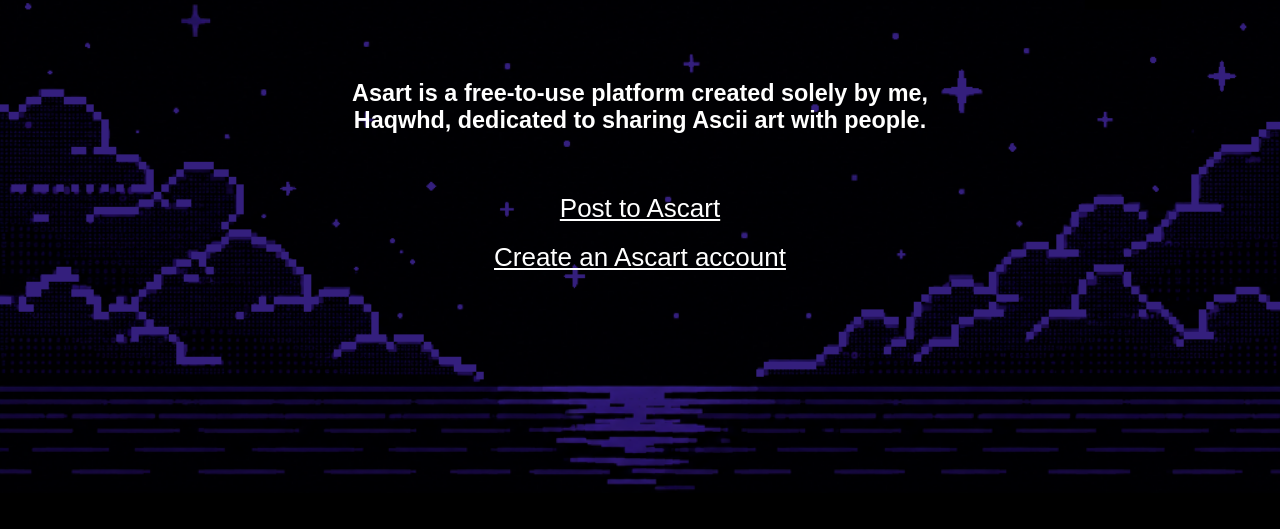
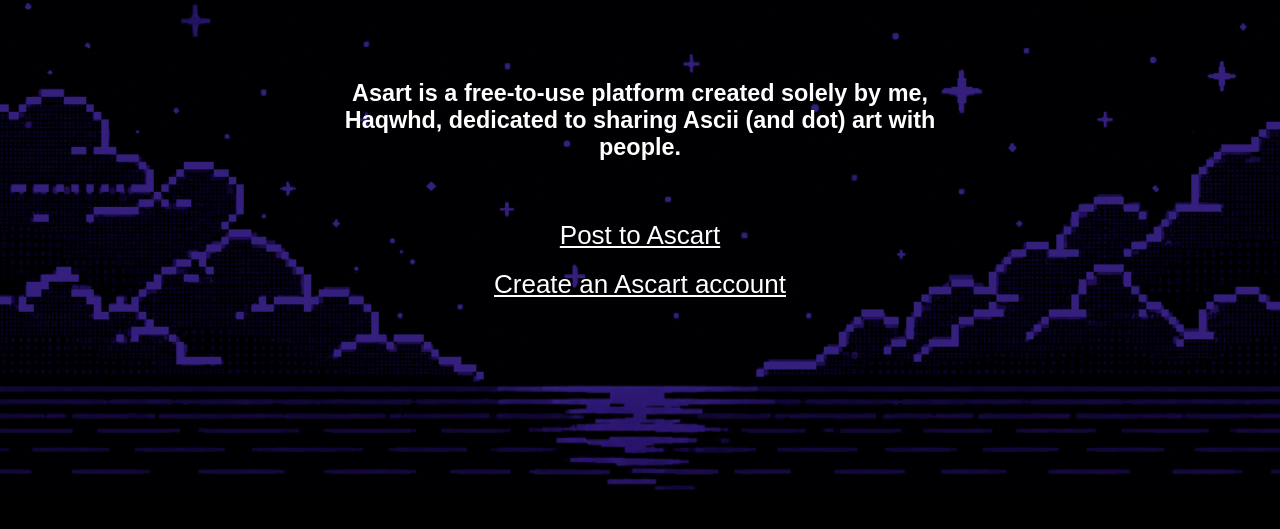
Before and after one commit to Haqwhd/Ascart, a plain HTML site: page index.html in a window 1280 px wide. Shown: the part 221-750 px from the top of the page. Drawn offline with Linux system fonts and the light colour scheme; a web font is replaced by a local one.

Commit message:
Update index.html

```diff
--- a/index.html
+++ b/index.html
@@ -53,7 +53,7 @@
         <h1 class="title">Ascart Home</h1>
         <br> <br> <br>
         <div class="h3">
-        <h3>Asart is a free-to-use platform created solely by me, Haqwhd, dedicated to sharing Ascii art with people.</h3>
+        <h3>Asart is a free-to-use platform created solely by me, Haqwhd, dedicated to sharing Ascii (and dot) art with people.</h3>
         </div>
         <br> <br>
         <div class="links">
```
